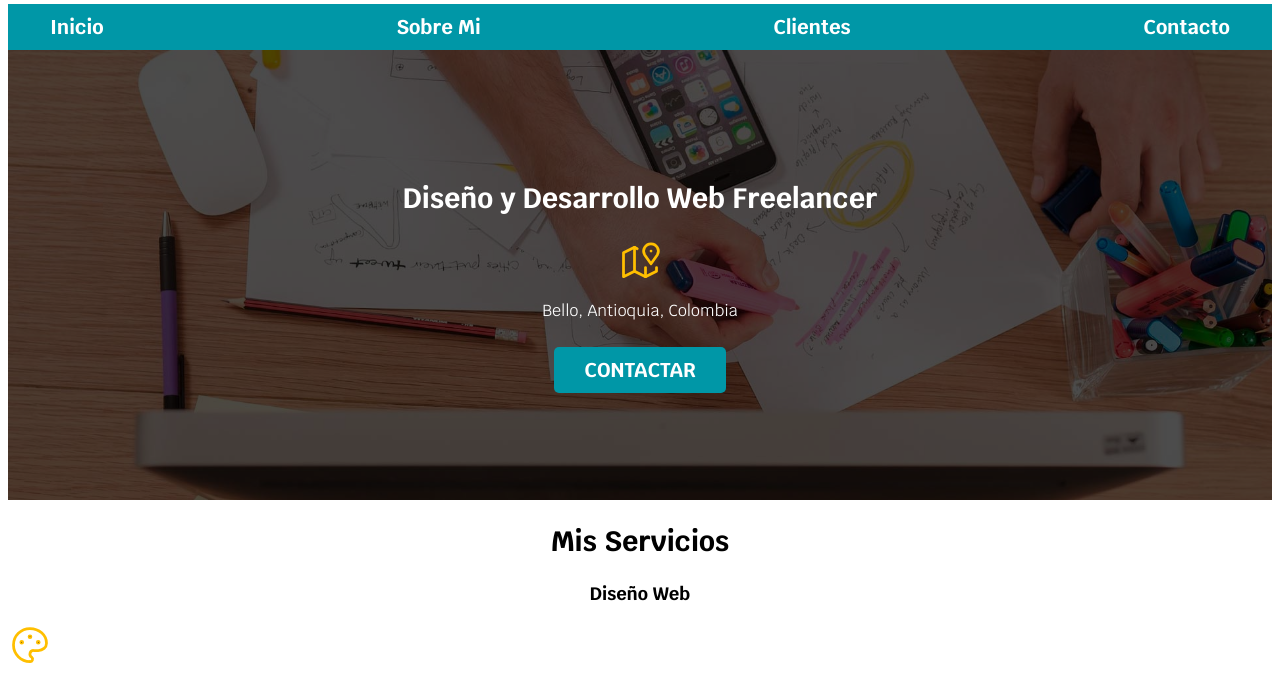
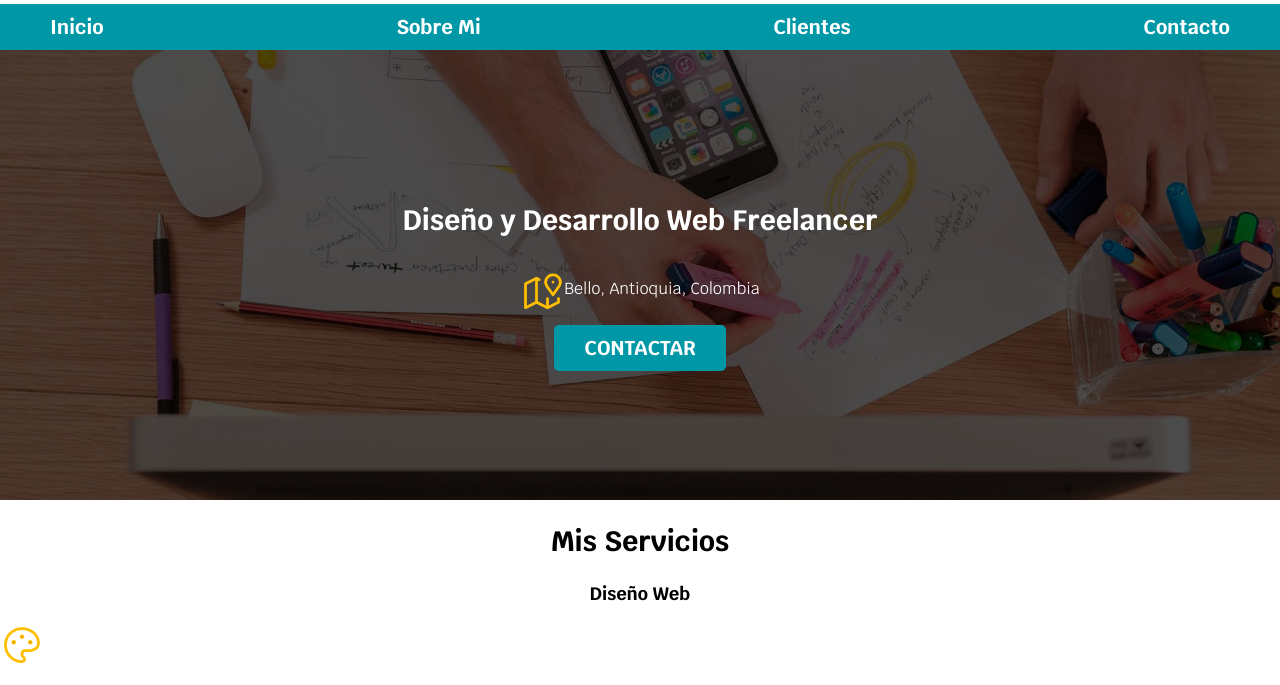
Before and after one commit to Jhespz/Freelancerwebsite, a plain HTML site: page index.html in a window 1280 px wide. Shown: the part 96-781 px from the top of the page. Drawn offline with Linux system fonts and the light colour scheme.

Commit message:
Se añade margen al body para que se ajuste a la pantalla y se organiza el contenido de ubicación

```diff
--- a/css/style.css
+++ b/css/style.css
@@ -15,26 +15,25 @@ html {
 }
 
 body {
-    font-size: 16px;
+    font-size: 16px; /*1rem = 10px*/
     font-family: 'Krub', sans-serif;
+    margin: 0 auto;
 }
 
 h1 {
     font-size: 3.8rem;
-    text-align: center;
-
 }
 
 h2 {
     font-size: 2.8rem;
-    text-align: center;
-
 }
 
 h3 {
     font-size: 1.8rem;
+}
+
+h1, h2, h3 {
     text-align: center;
-
 }
 
 .titulo span {
@@ -126,3 +125,8 @@ h3 {
 .contenido-hero h2, .contenido-hero p {
     color: var(--blanco);
 }
+
+.contenido-hero .ubicacion {
+    display: flex;
+    align-items: flex-end;
+}
--- a/index.html
+++ b/index.html
@@ -33,6 +33,7 @@
         <div class="contenido-hero">
             <h2>Diseño y Desarrollo Web Freelancer</h2>
 
+            <div class="ubicacion">
                 <svg xmlns="http://www.w3.org/2000/svg" class="icon icon-tabler icon-tabler-map-2" width="44" height="44" viewBox="0 0 24 24" stroke-width="1.5" stroke="#ffbf00" fill="none" stroke-linecap="round" stroke-linejoin="round">
                     <path stroke="none" d="M0 0h24v24H0z" fill="none"/>
                     <line x1="18" y1="6" x2="18" y2="6.01" />
@@ -42,6 +43,8 @@
                     <line x1="15" y1="15" x2="15" y2="20" />
                 </svg>
                 <p>Bello, Antioquia, Colombia</p>
+            </div>
+
 
             <a class="boton" href="#">Contactar</a>
         </div>
```
Lines whose indentation alone changed are shown as unchanged.
